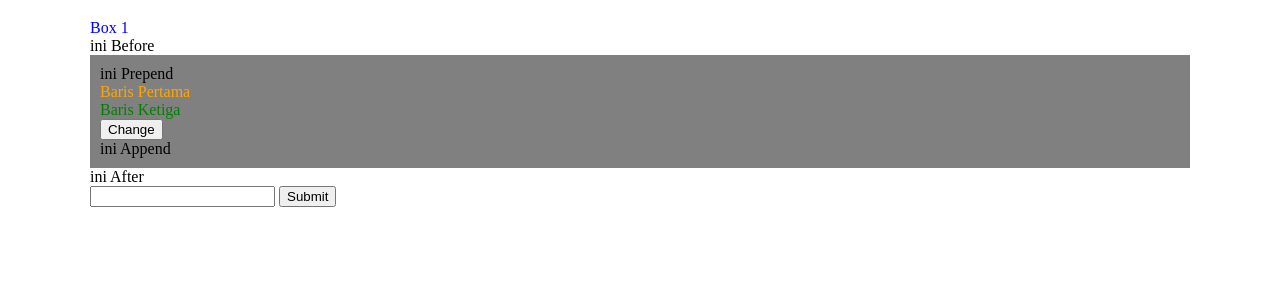
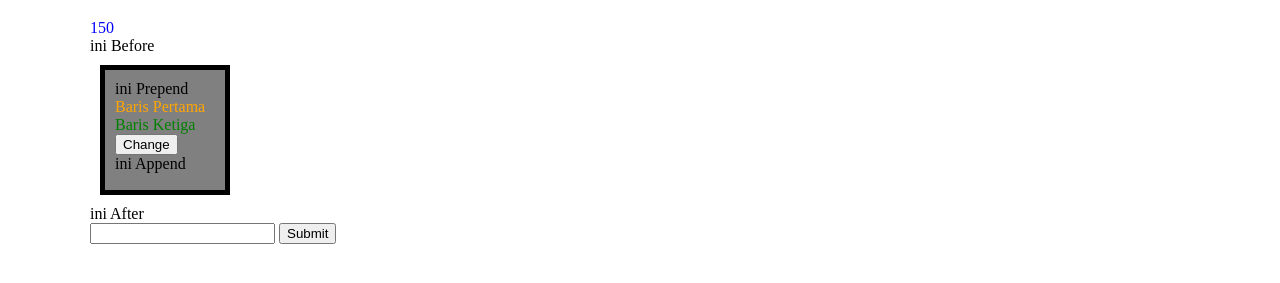
Before and after one commit to oyputra/JQuery-Dasar, a plain HTML site: page index.html in a window 1280 px wide. Shown: the part 473-756 px from the top of the page. Drawn offline with nearby package versions, Linux system fonts and the light colour scheme.

Commit message:
7 mengambil nilai dimensi

```diff
--- a/index.html
+++ b/index.html
@@ -17,8 +17,12 @@
             transform: rotate(180deg);
         }
         #boxes_wrap {
+            background: gray;
+            width: 100px;
+            height: 100px;
             padding: 10px;
-            background: gray;
+            border: 5px solid black;
+            margin: 10px;
         }
         .change {
             background: yellow;
@@ -116,6 +120,17 @@
         $('.boxes:eq(2)').remove();
         $('.boxes:eq(1)').empty();
 
+        // dimensi
+        /*
+            width       -> kontent
+            innerWidth  -> kontent + padding
+            outerWidth  -> kontent + padding + border
+            (true)      -> + margin
+        */
+        // var nilai = $('#boxes_wrap').innerWidth();
+        var nilai = $('#boxes_wrap').outerWidth(true);
+        $('#box1').text(nilai);
+
     });
 </script>
 </html>
```
